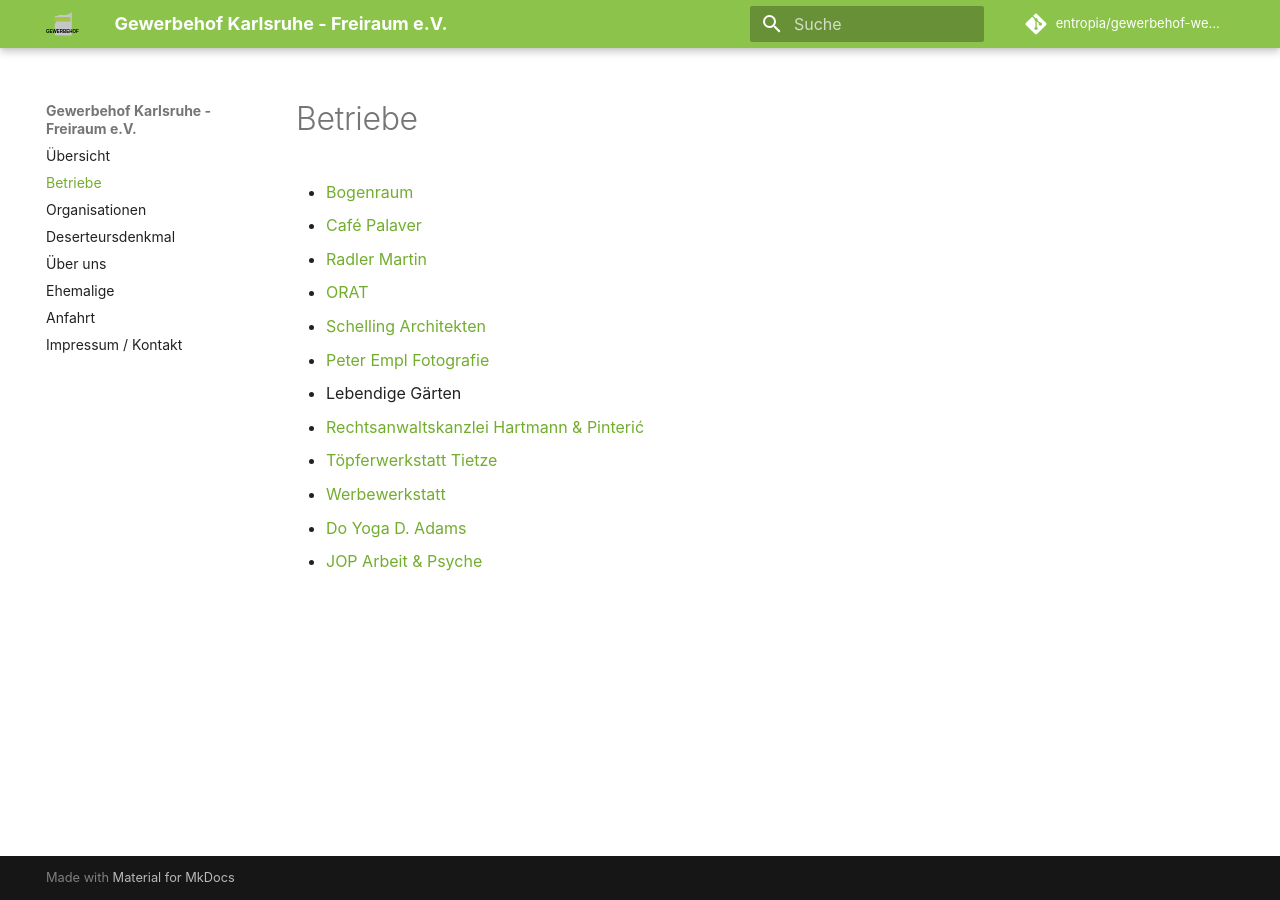
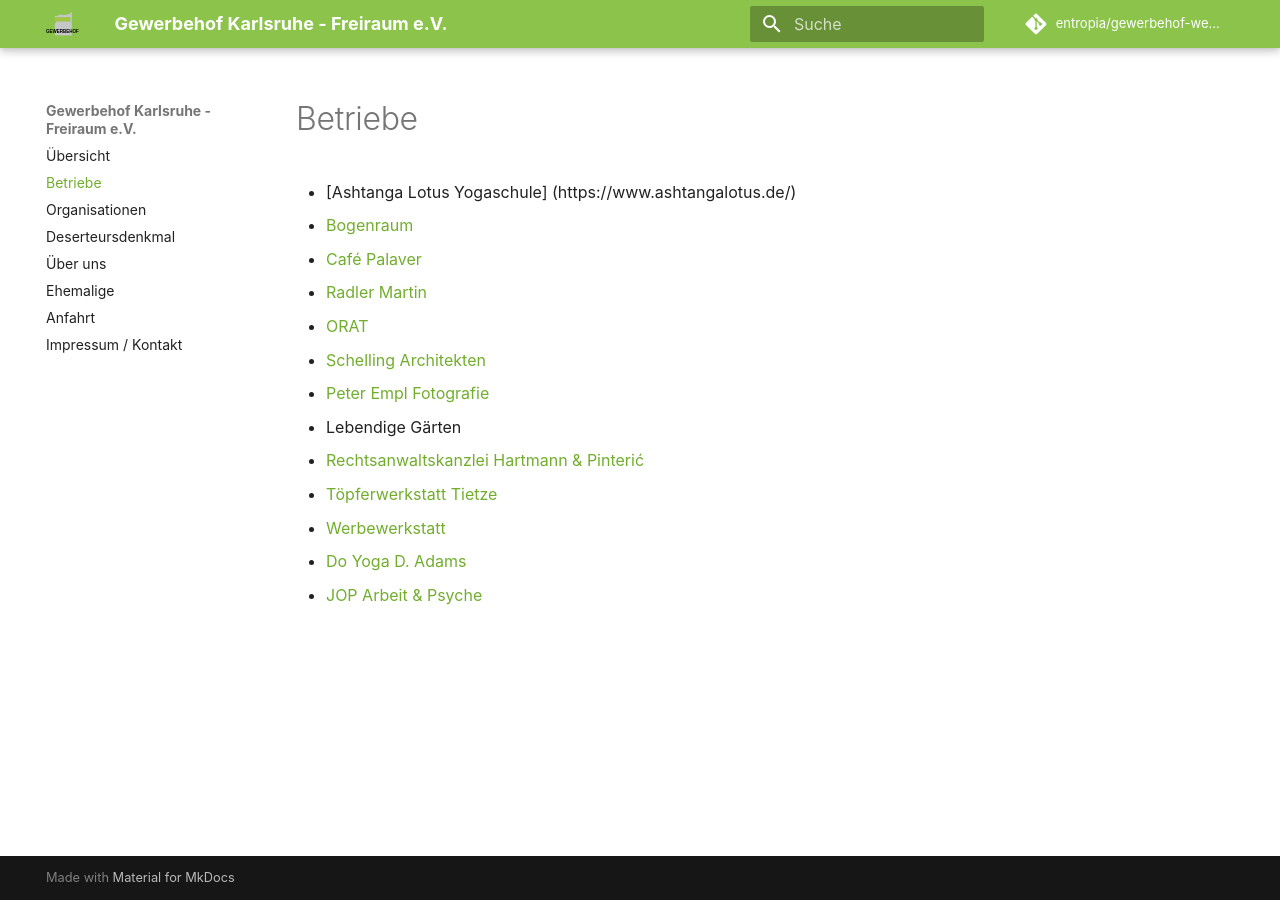
Before and after one commit to entropia/gewerbehof-webseite, an MkDocs documentation site: the page built from docs/betriebe.md, in a window 1280 px wide. Built offline with MkDocs 1.6.1 and Material for MkDocs 9.7.7, drawn with Linux system fonts in a browser that asks for light colours; comment, search, counter and statistics services are not loaded.

Commit message:
Update betriebe

```diff
--- a/docs/betriebe.md
+++ b/docs/betriebe.md
@@ -1,5 +1,5 @@
 
-
+-   [Ashtanga Lotus Yogaschule] (https://www.ashtangalotus.de/)
 -   [Bogenraum](https://www.bogenraum.de)
 -   [Café Palaver](http://www.cafepalaver.de/)
 -   [Radler Martin](http://radler-martin.de/)
```
